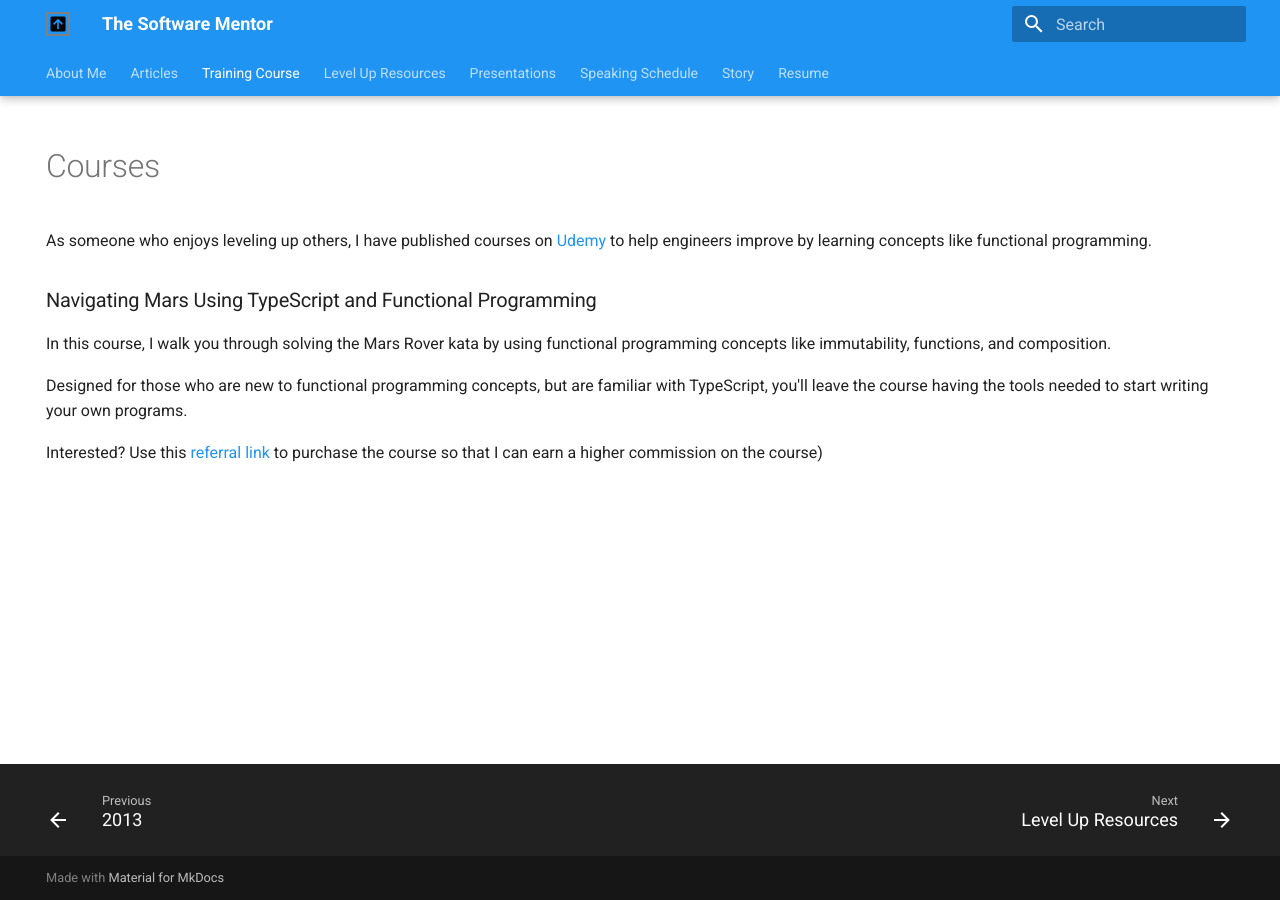
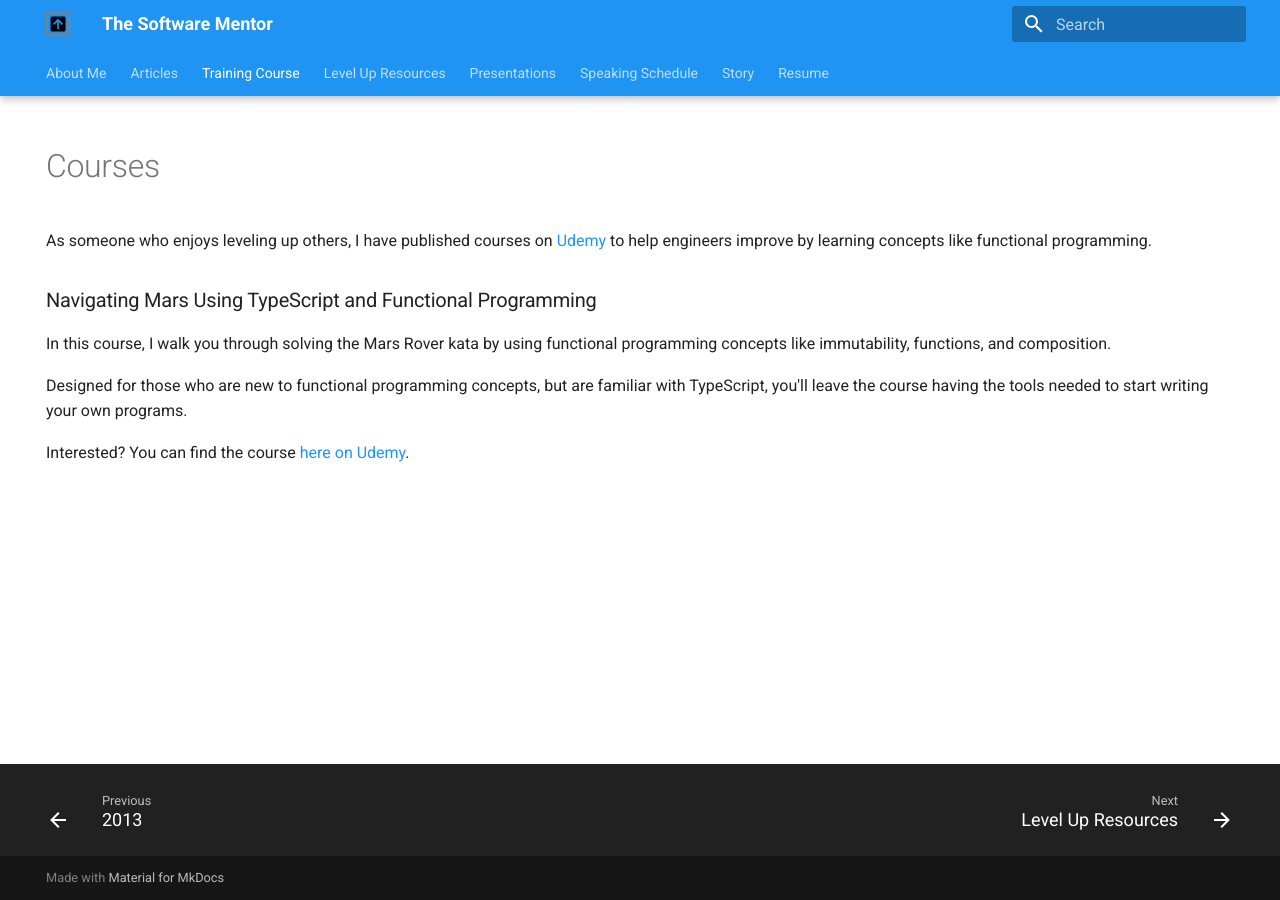
Before and after one commit to cameronpresley/blog, an MkDocs documentation site: the page built from docs/courses.md, in a window 1280 px wide. Built offline with MkDocs 1.6.1 and Material for MkDocs 9.7.7, drawn with Linux system fonts in a browser that asks for light colours; plug-ins that fetch from the network failed and are left out.

Commit message:
Update courses.md (#137)

```diff
--- a/docs/courses.md
+++ b/docs/courses.md
@@ -14,5 +14,4 @@ In this course, I walk you through solving the Mars Rover kata by using function
 
 Designed for those who are new to functional programming concepts, but are familiar with TypeScript, you'll leave the course having the tools needed to start writing your own programs.
 
-Interested? Use this
-[referral link](https://www.udemy.com/course/navigating-mars-using-ts-and-fp/?referralCode=134CA0E5EF78A43698B3) to purchase the course so that I can earn a higher commission on the course)
+Interested? You can find the course [here on Udemy](https://www.udemy.com/course/navigating-mars-using-ts-and-fp/?referralCode=134CA0E5EF78A43698B3).
```
